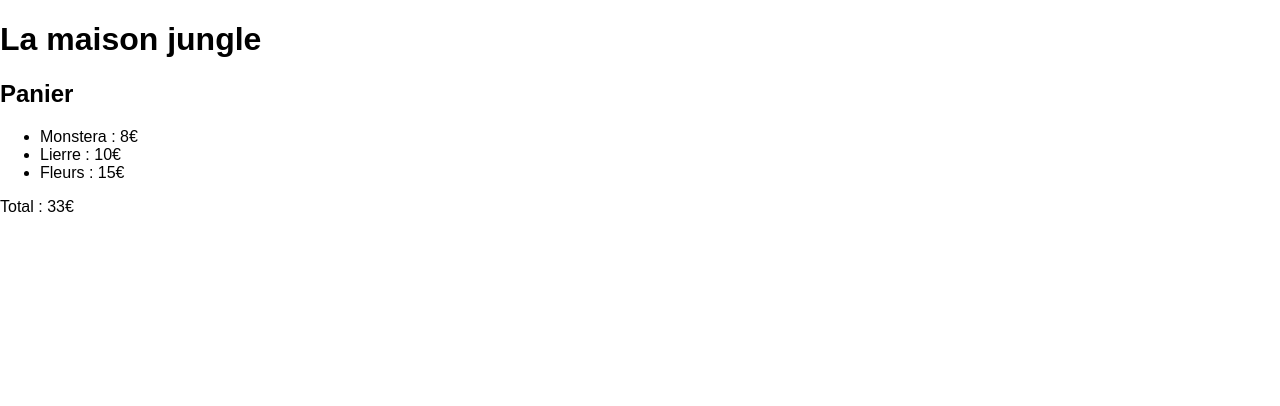
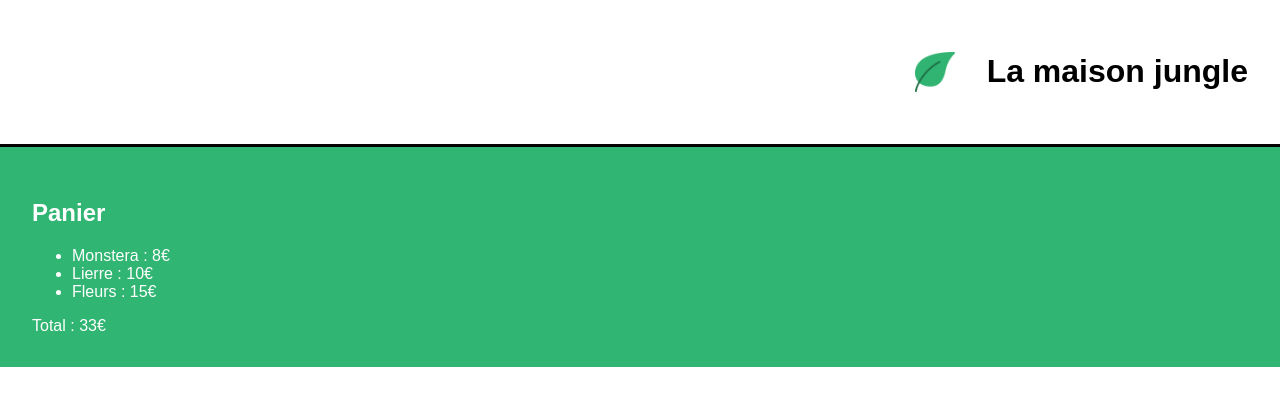
Before and after one commit to GloireMutaliko21/react-app-plantes, a React (Create React App) app: page / in a window 1280 px wide. Shown: the top 406 px of the page. Built offline with nearby package versions, Linux system fonts and the light colour scheme.

Commit message:
style:basic style for cart and Banner

```diff
--- a/src/components/Banner.js
+++ b/src/components/Banner.js
@@ -1,7 +1,13 @@
 import React from "react";
+import "../styles/Banner.css"
+import logo from '../assets/logo.png'
 
 function Banner() {
-    return <h1>La maison jungle</h1>
+    const title = "La maison jungle"
+    return <div className='lmj-banner'>
+        <img src={logo} alt='La maison jungle' className="lmj-logo" />
+        <h1 className="lmj-title">{title}</h1>
+    </div>
 }
 
 export default Banner
--- a/src/components/Cart.js
+++ b/src/components/Cart.js
@@ -1,10 +1,11 @@
 import React from "react";
+import '../styles/Cart.css'
 
 function Cart() {
     const monsteraPrice = 8
 const ivyPrice = 10
 const flowerPrice = 15
-return (<div>
+return (<div className="lmj-cart">
     <h2>Panier</h2>
     <ul>
     <li>Monstera : {monsteraPrice}€</li>
--- a/src/index.js
+++ b/src/index.js
@@ -1,7 +1,7 @@
 import React from 'react';
 import ReactDOM from 'react-dom';
 import App from '../src/components/App';
-import './index.css';
+import '../src/styles/index.css';
 
 ReactDOM.render(
   <App />,
--- /dev/null
+++ b/src/styles/Banner.css
@@ -0,0 +1,20 @@
+
+.lmj-banner {
+	color: black;
+	text-align: right;
+	padding: 32px;
+	border-bottom: solid 3px black;
+	display: flex;
+	justify-content: flex-end;
+	flex-direction: row;
+	align-items: center;
+}
+
+.lmj-title {
+	padding-left: 32px;
+}
+
+.lmj-logo {
+	height: 40px;
+	width: 40px;
+}
--- /dev/null
+++ b/src/styles/Cart.css
@@ -0,0 +1,5 @@
+.lmj-cart{
+    padding: 32px;
+    color: #ffffff;
+    background-color: #31b572;
+}
```
Also changed, not shown: src/assets/logo.png (added), src/styles/index.css (renamed from src/index.css).
